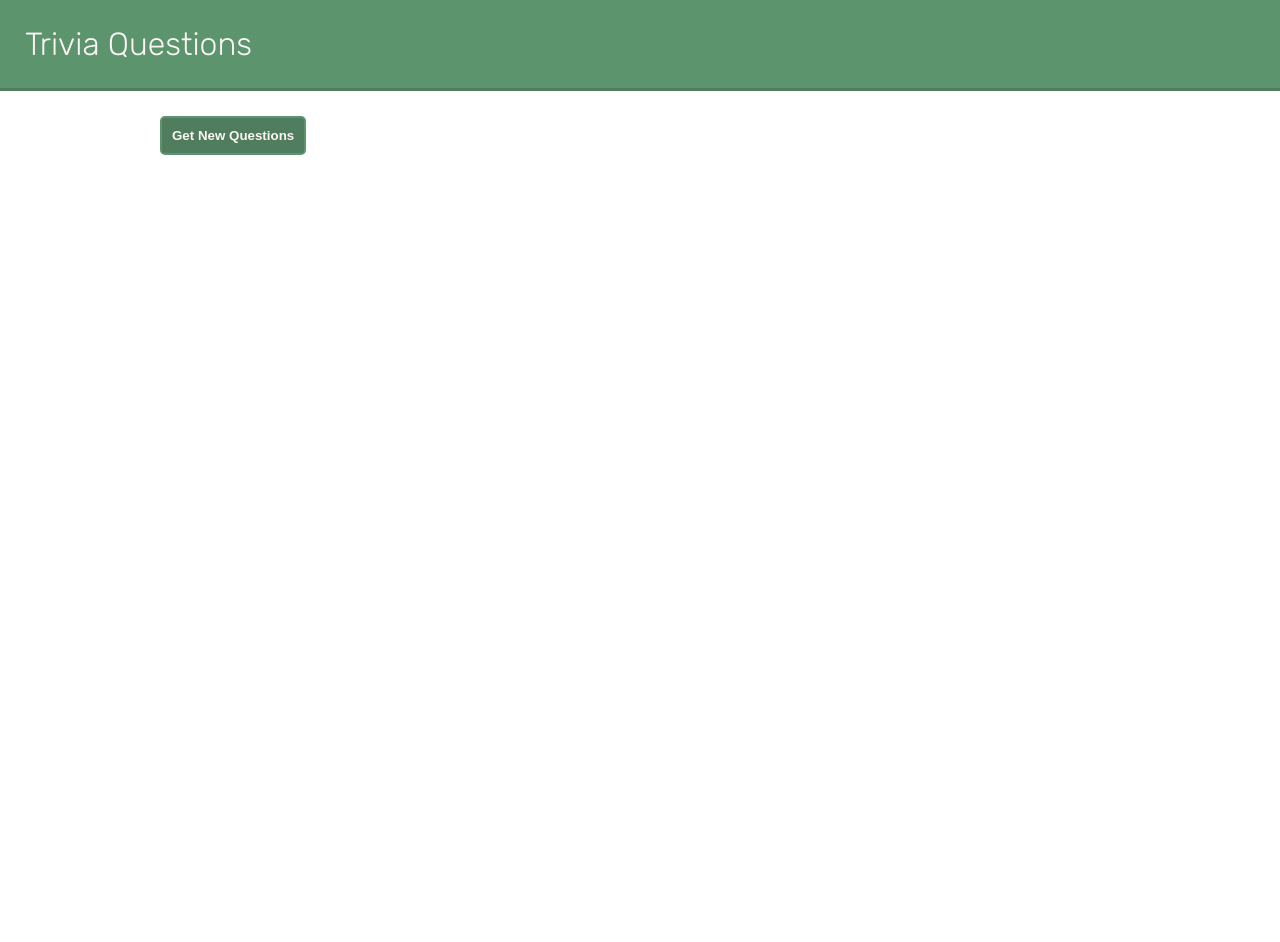
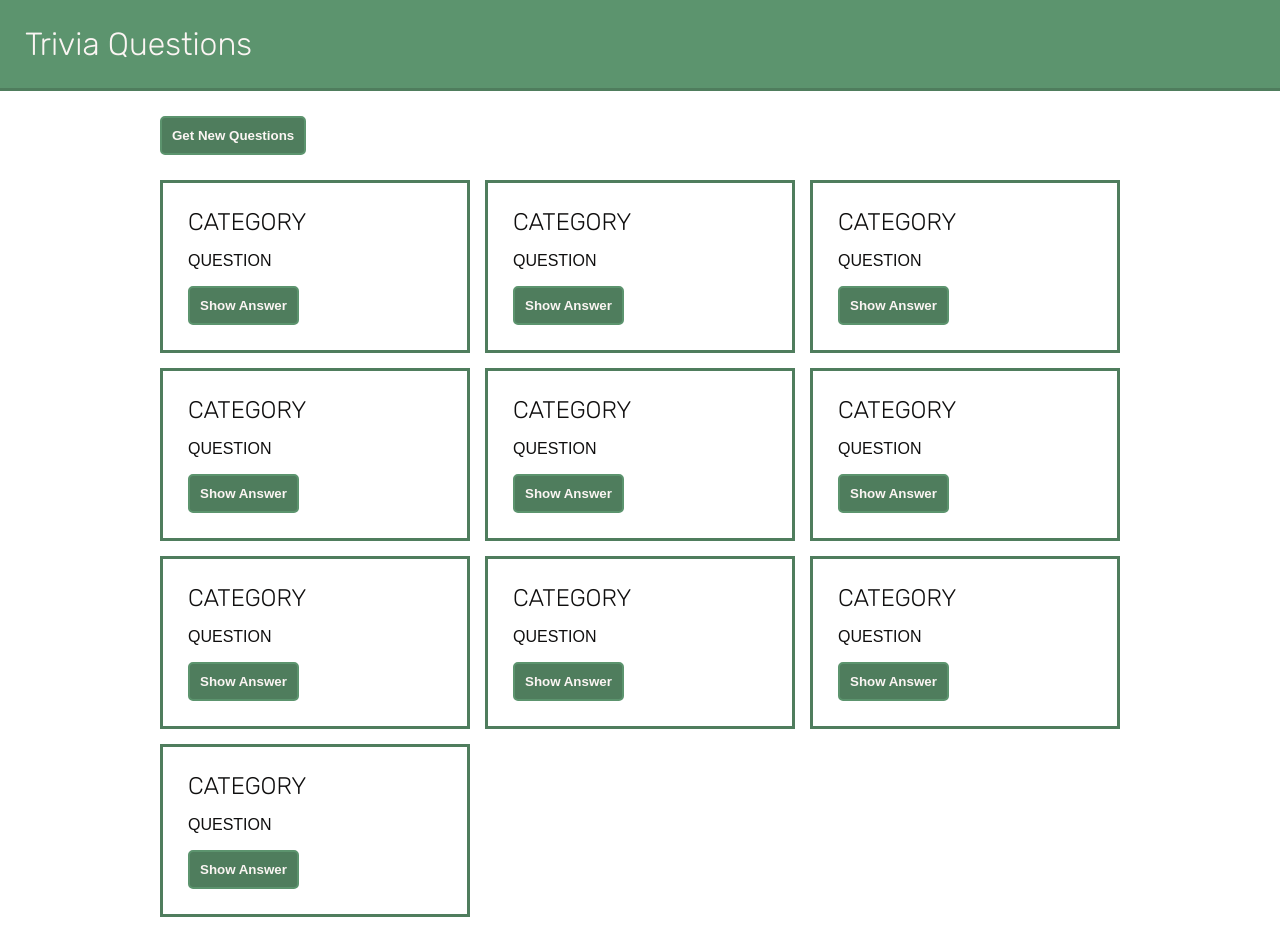
Before and after one commit to 9-5-pursuit/lab-api-calls-with-fetch, a website: page index.html in a window 1280 px wide. Before the commit the page ends 800 px from the top, so only its background shows below. Drawn offline with Linux system fonts and the light colour scheme; no server answers.

Commit message:
still working

```diff
--- /dev/null
+++ b/app.js
@@ -0,0 +1,31 @@
+// https://opentdb.com/api.php?amount=10
+
+
+fetch("https://opentdb.com/api.php?amount=10").then(res => {
+    return res.json()
+})
+ .then(triviaQuestions => {
+  triviaQuestions.forEach(element => {
+    console.log(element)
+  });
+ })
+ .catch(error => {
+    console.log("error")
+ } )
+
+
+// async function triviaApp() {
+//     let response = await fetch("https://opentdb.com/api.php?amount=10")
+//     let data = await response.json()
+//     return data
+// }
+
+// // triviaApp().then((data) => console.log(data.results))
+// triviaApp("https://opentdb.com/api.php?amount=10")
+
+// console.log(data)
+// const button = document.querySelector("button")
+
+// button.addEventListener(`click`, (triviaApp) => {
+//   button.innerText =
+// })
--- a/index.html
+++ b/index.html
@@ -6,6 +6,7 @@
     <meta name="viewport" content="width=device-width, initial-scale=1.0" />
     <title>Trivia Questions</title>
     <link rel="stylesheet" href="style.css" />
+    <script defer src="app.js"></script>
   </head>
   <body>
     <header>
@@ -17,7 +18,66 @@
       </form>
     </section>
     <main class="centered">
-      <!-- Your `.card` elements should show up here. -->
+      <article class="card">
+        <h2>CATEGORY</h2>
+        <p>QUESTION</p>
+        <button>Show Answer</button>
+        <p class="hidden">CORRECT ANSWER</p>
+      </article>
+      <article class="card">
+        <h2>CATEGORY</h2>
+        <p>QUESTION</p>
+        <button>Show Answer</button>
+        <p class="hidden">CORRECT ANSWER</p>
+      </article>
+      <article class="card">
+        <h2>CATEGORY</h2>
+        <p>QUESTION</p>
+        <button>Show Answer</button>
+        <p class="hidden">CORRECT ANSWER</p>
+      </article>
+      <article class="card">
+        <h2>CATEGORY</h2>
+        <p>QUESTION</p>
+        <button>Show Answer</button>
+        <p class="hidden">CORRECT ANSWER</p>
+      </article>
+      <article class="card">
+        <h2>CATEGORY</h2>
+        <p>QUESTION</p>
+        <button>Show Answer</button>
+        <p class="hidden">CORRECT ANSWER</p>
+      </article>
+      <article class="card">
+        <h2>CATEGORY</h2>
+        <p>QUESTION</p>
+        <button>Show Answer</button>
+        <p class="hidden">CORRECT ANSWER</p>
+      </article>
+      <article class="card">
+        <h2>CATEGORY</h2>
+        <p>QUESTION</p>
+        <button>Show Answer</button>
+        <p class="hidden">CORRECT ANSWER</p>
+      </article>
+      <article class="card">
+        <h2>CATEGORY</h2>
+        <p>QUESTION</p>
+        <button>Show Answer</button>
+        <p class="hidden">CORRECT ANSWER</p>
+      </article>
+      <article class="card">
+        <h2>CATEGORY</h2>
+        <p>QUESTION</p>
+        <button>Show Answer</button>
+        <p class="hidden">CORRECT ANSWER</p>
+      </article>
+      <article class="card">
+        <h2>CATEGORY</h2>
+        <p>QUESTION</p>
+        <button>Show Answer</button>
+        <p class="hidden">CORRECT ANSWER</p>
+      </article>
     </main>
   </body>
 </html>
```
